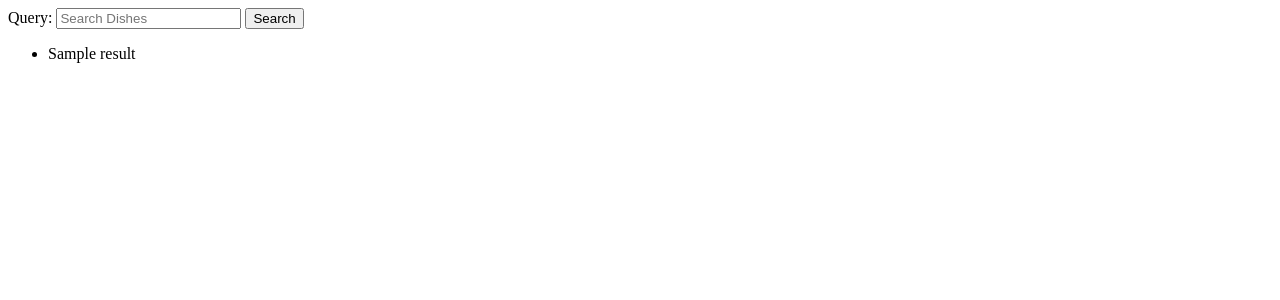
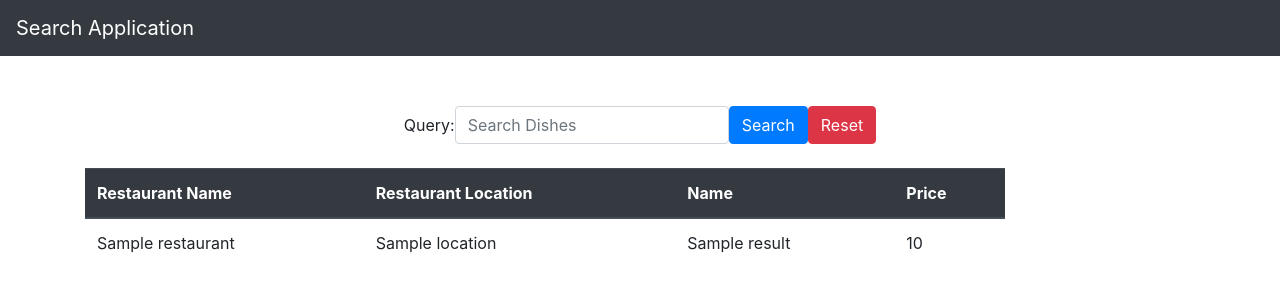
Before and after one commit to EGhost98/Primenumbers_Asg, a Django app: template Search_Dishes/templates/index.html in a window 1280 px wide. Shown: the top 300 px of the page. Run offline with Django 4.2, Linux system fonts and the light colour scheme; tables that the repository leaves empty hold one stand-in row (values such as "Sample post"); the template is opened without the code that fills it: values that come from a table or form of the project are taken from there, most other values are stand-ins (such as "Sample title", 1, 10 or a date in 2020); some libraries are stand-ins or nearby versions.

Commit message:
Basic Functionality Done

```diff
--- a/Search_Dishes/forms.py
+++ b/Search_Dishes/forms.py
@@ -2,3 +2,6 @@ from django import forms
 
 class Query(forms.Form):
     query = forms.CharField(max_length=100, required=False, widget=forms.TextInput(attrs={'class': 'form-control', 'placeholder': 'Search Dishes'}))
+
+    # csv_path = 'Search_Dishes/restaurants_small.csv'
+    # Restaurant.DB_From_CSV(csv_path)
--- a/Search_Dishes/templates/index.html
+++ b/Search_Dishes/templates/index.html
@@ -1,22 +1,72 @@
-<form method="get" action="{% url 'index' %}">
-    {{ search_form }}
-    <button type="submit">Search</button>
-</form>
+<!DOCTYPE html>
+<html>
+<head>
+    <title>Search Application</title>
+    <link rel="stylesheet" href="https://stackpath.bootstrapcdn.com/bootstrap/4.5.2/css/bootstrap.min.css">
+    <style>
+        .search-bar {
+            margin-top: 50px;
+            display: flex;
+            justify-content: center;
+        }
+    </style>
+</head>
+<body>
 
-{% comment %} <form method="get" class="mb-3" id="search-form">
-    <div class="input-group">
-        {{ search_form }}
-        <button class="btn btn-success" type="submit" form="search-form">
-            <i class="fas fa-search"></i>
-        </button>
-        <a class="btn btn-danger ms-2" href="{% url 'index' %}"> Reset</a>
+<nav class="navbar navbar-expand-lg navbar-dark bg-dark">
+    <a class="navbar-brand" href="{% url 'index' %}">Search Application</a>
+    <button class="navbar-toggler" type="button" data-toggle="collapse" data-target="#navbarNav" aria-controls="navbarNav" aria-expanded="false" aria-label="Toggle navigation">
+        <span class="navbar-toggler-icon"></span>
+    </button>
+</nav>
+
+<div class="container">
+    <div class="search-bar">
+        <form class="form-inline" method="get" action="{% url 'index' %}">
+            {{ search_form }}
+            <button class="btn btn-primary" type="submit">Search</button>
+            <a class="btn btn-danger ms-2" href="{% url 'index' %}">
+                Reset
+            </a>
+        </form>
     </div>
-</form> {% endcomment %}
+</div>
 
-{% if results %}
-    <ul>
-    {% for result in results %}
-        <li>{{ result }}</li>
-    {% endfor %}
-    </ul>
-{% endif %}
+<div class="container mt-4">
+    <div class="row">
+        <div class="col-md-10">
+            <table class="table">
+                <thead class="thead-dark">
+                    <tr>
+                        <th scope="col">Restaurant Name</th>
+                        <th scope="col">Restaurant Location</th>
+                        <th scope="col">Name</th>
+                        <th scope="col">Price</th>
+                    </tr>
+                </thead>
+                <tbody>
+                    {% if results %}
+                        {% for it in results %}
+                            <tr>
+                                <td>{{ it.restaurant.name }}</td>
+                                <td>{{ it.restaurant.location}}</td>
+                                <td>{{ it.name }}</td>
+                                <td>{{ it.price }}</td>
+                            </tr>
+                        {% endfor %}
+                    {% else %}
+                        <tr>
+                            <td colspan="3">No results found.</td>
+                        </tr>
+                    {% endif %}
+                </tbody>
+            </table>
+        </div>
+    </div>
+</div>
+<script src="https://code.jquery.com/jquery-3.5.1.slim.min.js"></script>
+<script src="https://cdn.jsdelivr.net/npm/@popperjs/core@2.5.4/dist/umd/popper.min.js"></script>
+<script src="https://stackpath.bootstrapcdn.com/bootstrap/4.5.2/js/bootstrap.min.js"></script>
+
+</body>
+</html>
```
Also changed, not shown: Search_Dishes/views.py (+18 -14 lines).
